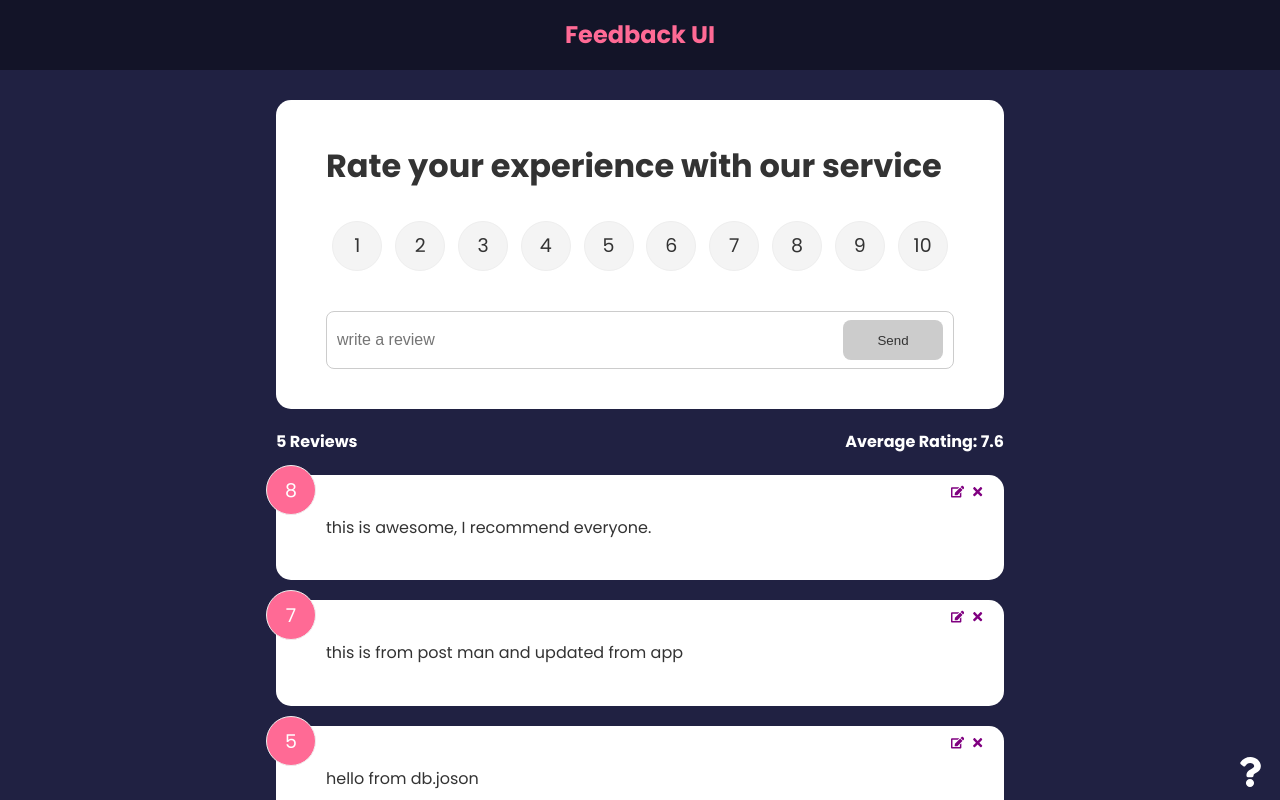
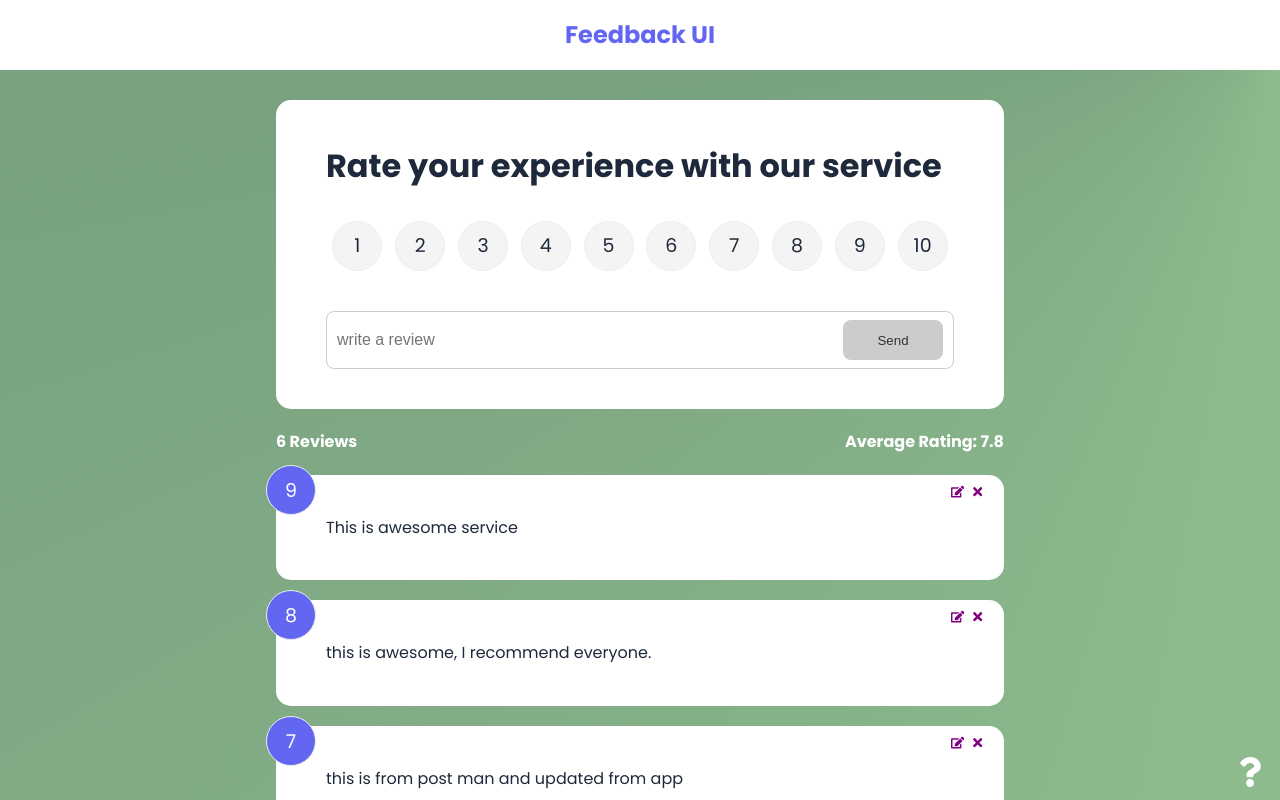
Before and after one commit to ganeshgupta/feedback-app, a React (Create React App) app: page / in a window 1280 px wide. Shown: the top 800 px of the page. Built offline with nearby package versions, Linux system fonts and the light colour scheme; data requests are answered from the project's data file.

Commit message:
color theme changed

```diff
--- a/db.json
+++ b/db.json
@@ -24,6 +24,11 @@
       "text": "this is awesome, I recommend everyone. ",
       "rating": 8,
       "id": 8
+    },
+    {
+      "text": "This is awesome service ",
+      "rating": 9,
+      "id": 9
     }
   ]
 }
--- a/src/components/Header.jsx
+++ b/src/components/Header.jsx
@@ -18,8 +18,8 @@ function Header({text, bgColor, textColor}) {
 
 Header.defaultProps = {
   text: 'Feedback UI',
-  bgColor: 'rgba(0,0,0,0.4)',
-  textColor: '#ff6a95'
+  bgColor: '#FFFFFF',
+  textColor: '#6366F1'
 
 }
 
--- a/src/index.css
+++ b/src/index.css
@@ -1,4 +1,11 @@
 @import url('https://fonts.googleapis.com/css2?family=Poppins:wght@400;600;700&display=swap');
+
+:root {
+  --brand-color: #6366F1;
+  --dark-color: #1E293B;
+  --mid-color: #B8BFC6;
+  --light-color: #FFFFFF;
+    }
 
 
 * {
@@ -9,7 +16,8 @@
 
 body {
   font-family: 'Poppins', sans-serif;
-  background-color: #202142;
+  /* background-color: var(--dark-color); */
+  background: conic-gradient(from .5turn at top right, darkseagreen, darkslategray);
   color: #fff;
   line-height: 1.6;
 }
@@ -35,7 +43,7 @@ header {
 
 .card {
   background-color: #fff;
-  color: #333;
+  color: var(--dark-color);
   border-radius: 15px;
   padding: 40px 50px;
   margin: 20px 0;
@@ -88,7 +96,7 @@ header {
 
 .rating li:hover,
 .num-display {
-  background: #ff6a95;
+  background: var(--brand-color);
   color: #fff;
 }
 
@@ -97,7 +105,7 @@ header {
 }
 
 [type='radio']:checked ~ label {
-  background: #ff6a95;
+  background: #6366F1;
   color: #fff;
 }
 
@@ -161,7 +169,7 @@ input:focus {
 }
 
 .btn-secondary {
-  background: #ff6a95;
+  background: #6366F1;
 }
 
 .btn:hover {
@@ -204,7 +212,7 @@ input:focus {
 }
 
 .about-link a:hover {
-  color: #ff6a95;
+  color: #6366F1;
 }
 
 .about h1 {
```
